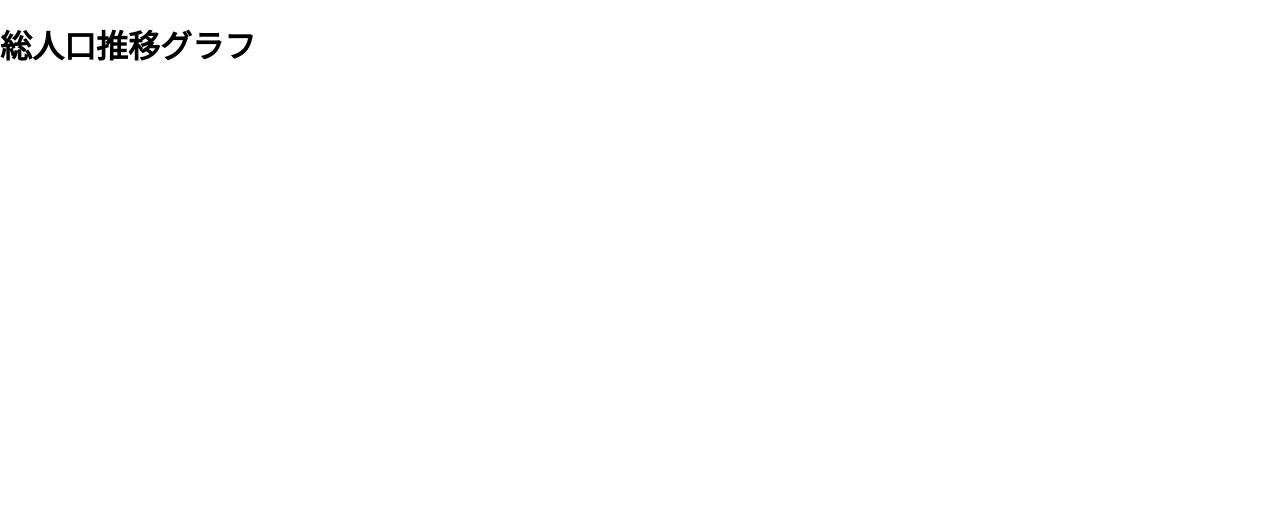
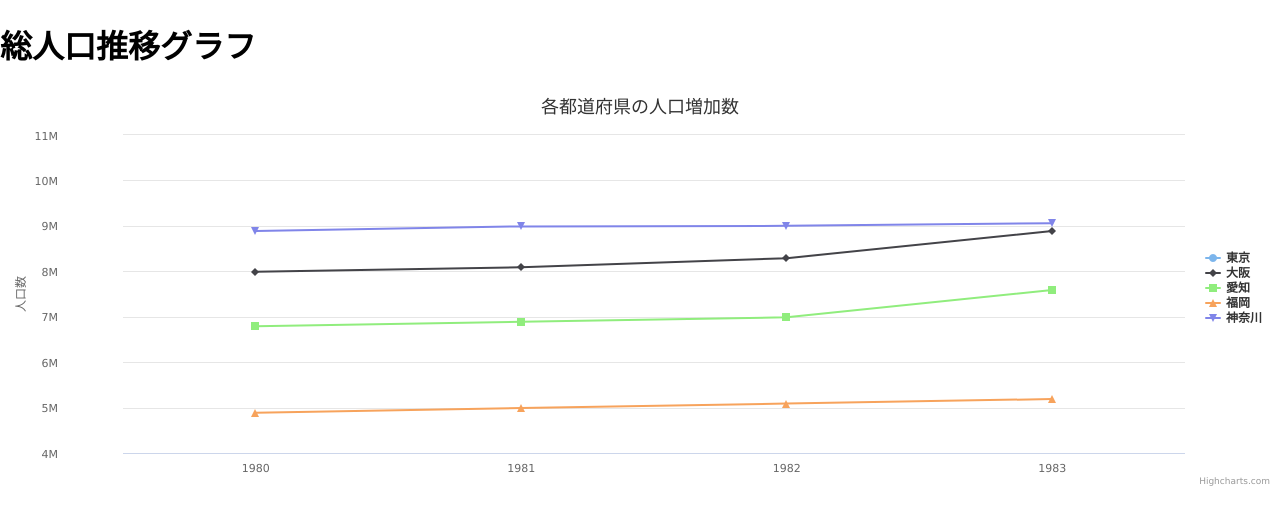
Before and after one commit to jumpei-jp/rengoku-phase1-population, a Next.js app: page / in a window 1280 px wide. Shown: the top 524 px of the page. Built offline with nearby package versions, Linux system fonts and the light colour scheme.

Commit message:
feat: 仮データを入れて人口グラフを表示させた。

```diff
--- /dev/null
+++ b/components/CompareMultipleSeries.tsx
@@ -0,0 +1,99 @@
+import Highcharts from 'highcharts'
+import HighchartsReact from 'highcharts-react-official'
+import HighchartsMore from 'highcharts/highcharts-more'
+import React from 'react'
+
+const CompareChart = () => {
+    if (typeof Highcharts === 'object') {
+        HighchartsMore(Highcharts)
+    }
+
+    type Options = {
+        title: object
+        yAxis: object
+        xAxis: object
+        legend: object
+        plotOptions: object
+        series: {
+            name: string
+            data: number[]
+        }[]
+    }
+
+    let options: Options = {
+        title: {
+            text: '各都道府県の人口増加数',
+        },
+
+        //Y軸
+        yAxis: {
+            title: {
+                text: '人口数',
+            },
+            scale: 10000,
+            ceiling: 10000000, //最大値
+            floor: 0, //最小値
+            offset: 50, //plotエリアからの距離
+            tickAmount: 8, //横軸に合計でいくつ目盛りを設置するのか
+            tickInterval: 1000000, //横軸の目盛りのインターバル
+        },
+
+        //X軸
+        xAxis: {
+            accessibility: {
+                rangeDescription: 'Range: 1980 to 2020',
+            },
+            categories: [1980, 1990, 2000, 2020],
+        },
+
+        //都道府県名とかのレイアウト系
+        legend: {
+            layout: 'vertical',
+            align: 'right',
+            verticalAlign: 'middle',
+        },
+
+        plotOptions: {
+            series: {
+                label: {
+                    connectorAllowed: false,
+                },
+                pointStart: 1980,
+            },
+        },
+
+        series: [
+            {
+                name: '東京',
+                data: [11988120, 12088129, 12988129, 13988129],
+            },
+            {
+                name: '大阪',
+                data: [7988120, 8088129, 8288129, 8888129],
+            },
+            {
+                name: '愛知',
+                data: [6788120, 6888129, 6988129, 7588129],
+            },
+            {
+                name: '福岡',
+                data: [4888120, 4988129, 5088129, 5188129],
+            },
+            {
+                name: '神奈川',
+                data: [8888120, 8988129, 9000029, 9058129],
+            },
+        ],
+    }
+    return (
+        <>
+            <HighchartsReact
+                highcharts={Highcharts}
+                options={options}
+                oneToOne={true}
+            />
+        </>
+    )
+}
+
+export default CompareChart
--- a/package.json
+++ b/package.json
@@ -6,9 +6,12 @@
         "dev": "next dev",
         "build": "next build",
         "start": "next start",
-    "lint": "next lint --dir src"
+        "lint": "next lint --dir src",
+        "watch": "tsc -w"
     },
     "dependencies": {
+        "highcharts": "^10.1.0",
+        "highcharts-react-official": "^3.1.0",
         "next": "12.1.6",
         "react": "18.1.0",
         "react-dom": "18.1.0"
--- a/src/pages/index.tsx
+++ b/pages/index.tsx
@@ -1,9 +1,12 @@
 import type { NextPage } from 'next'
+import React from 'react'
+import CompareChart from '../components/CompareMultipleSeries'
 
 const Home: NextPage = () => {
     return (
         <>
             <h1>総人口推移グラフ</h1>
+            <CompareChart />
         </>
     )
 }
```
Also changed, not shown: pages/_app.tsx (renamed from src/pages/_app.tsx), styles/globals.css (renamed from src/styles/globals.css), 2 other files (tests, documents, lock files or other folders). Lines whose indentation alone changed are shown as unchanged.
